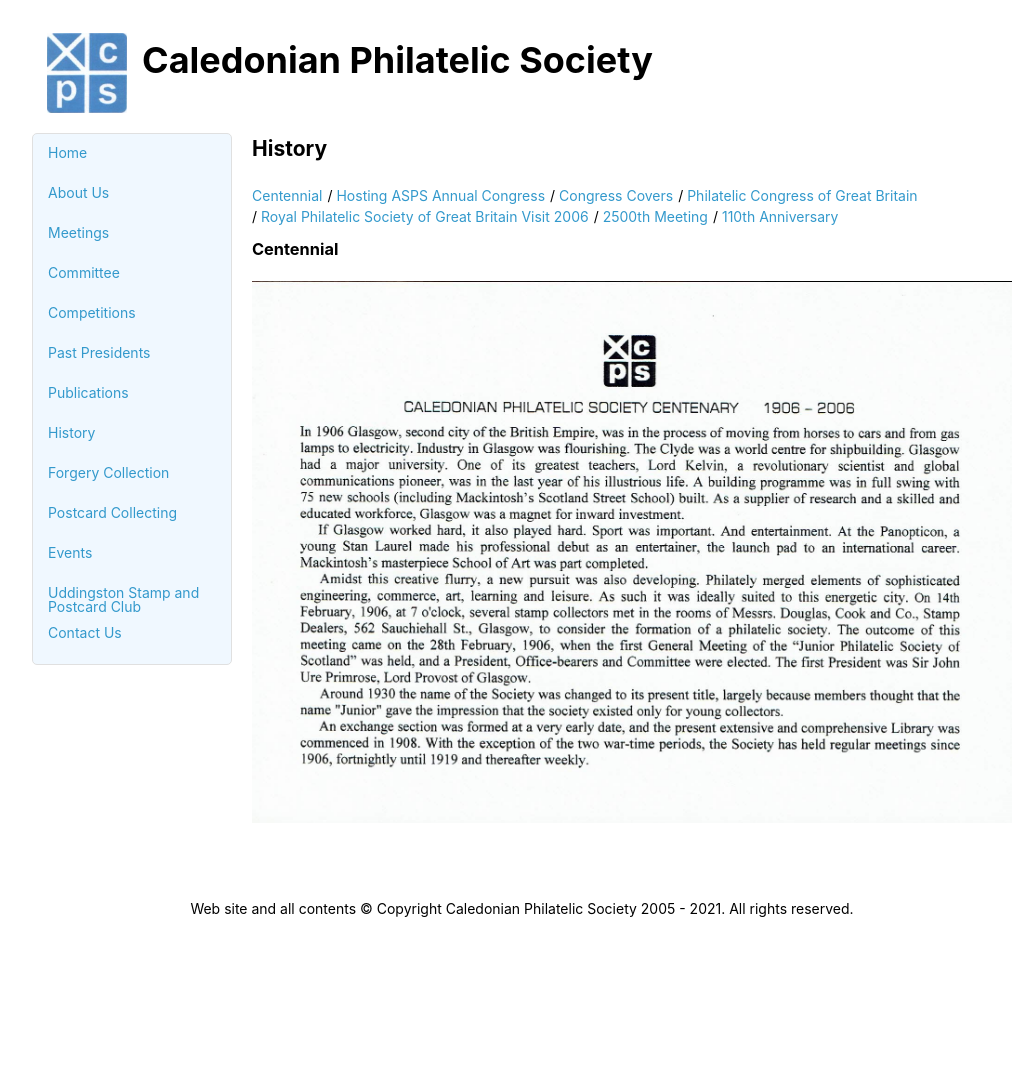
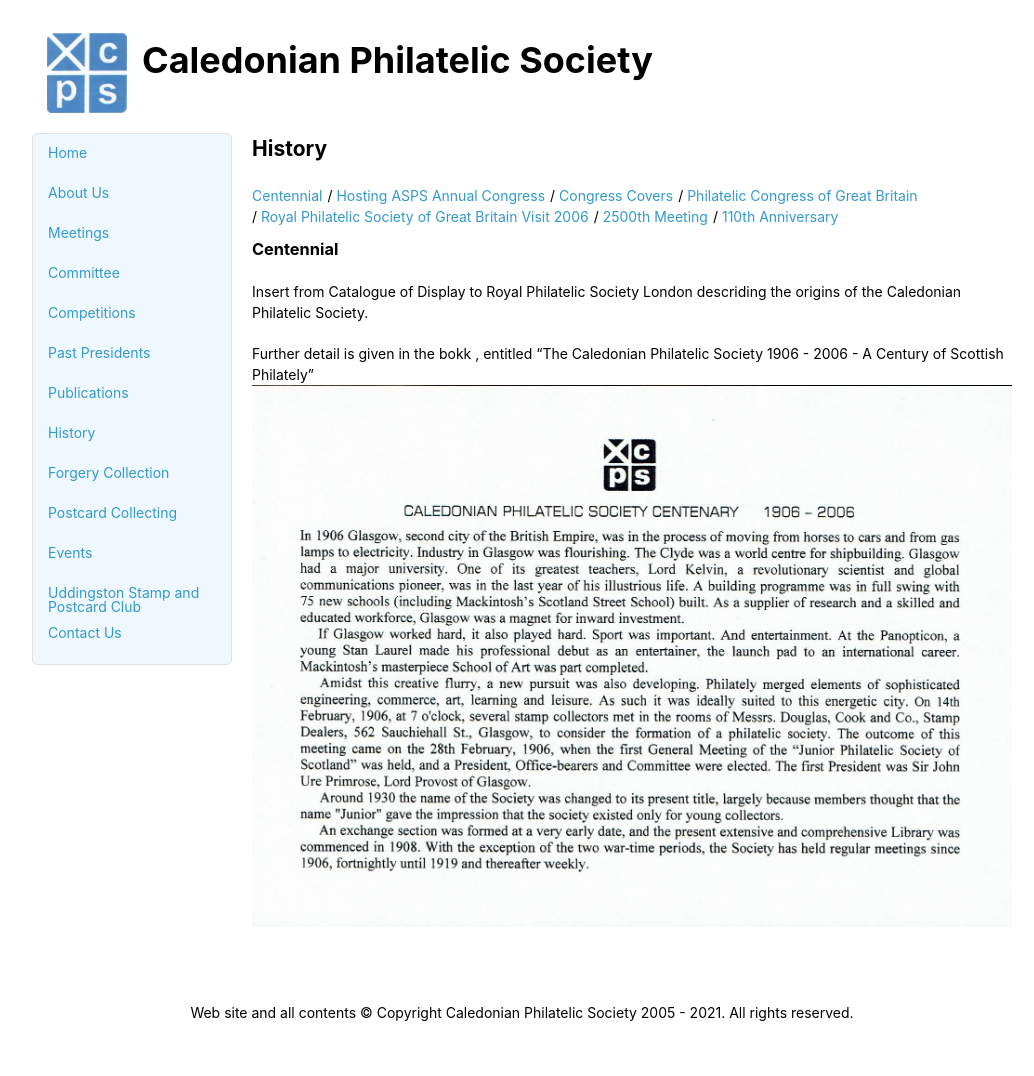
Before and after one commit to astalker/caledonian-stamps, a Jekyll site: the page built from centennial.md, in a window 1280 px wide. Shown: the whole page, without its empty margins (118-1152 px from the left). Built offline with Jekyll 4.4.1, drawn with Linux system fonts in a browser that asks for light colours; our own code applies the rules of GitHub Pages for plain Markdown files; before the commit the page ends 972 px from its top, so only the background shows below that.

Commit message:
Some introductory text added.

```diff
--- a/centennial.md
+++ b/centennial.md
@@ -3,5 +3,7 @@
 {% include history-menu.html %}
 
 ### Centennial
+Insert from Catalogue of Display to Royal Philatelic Society London descriding the origins of the Caledonian Philatelic Society.
 
+Further detail is given in the bokk , entitled "The Caledonian Philatelic Society 1906 - 2006 - A Century of Scottish Philately"
 ![Centennial](images/Centennial.jpg)
```
